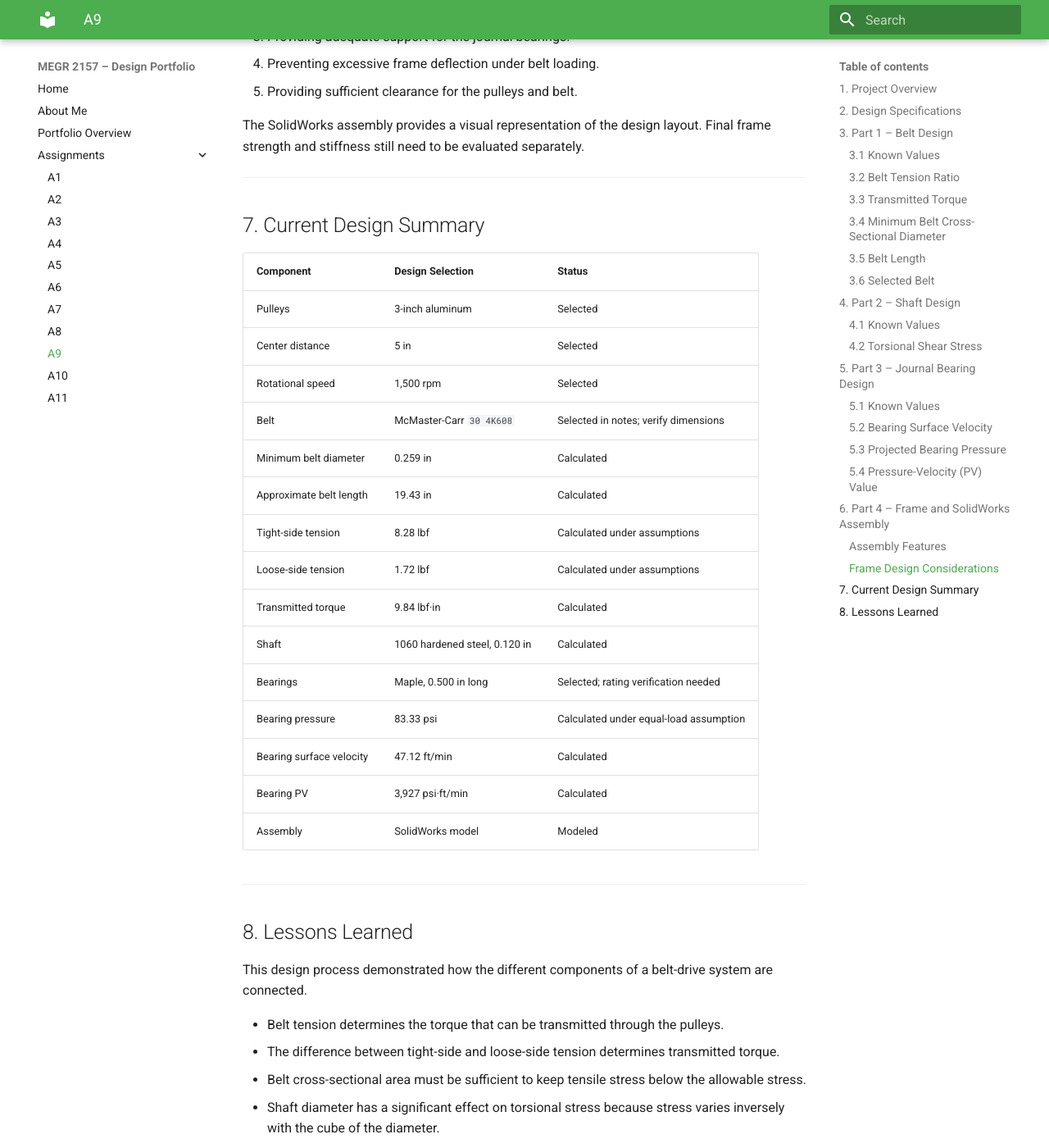
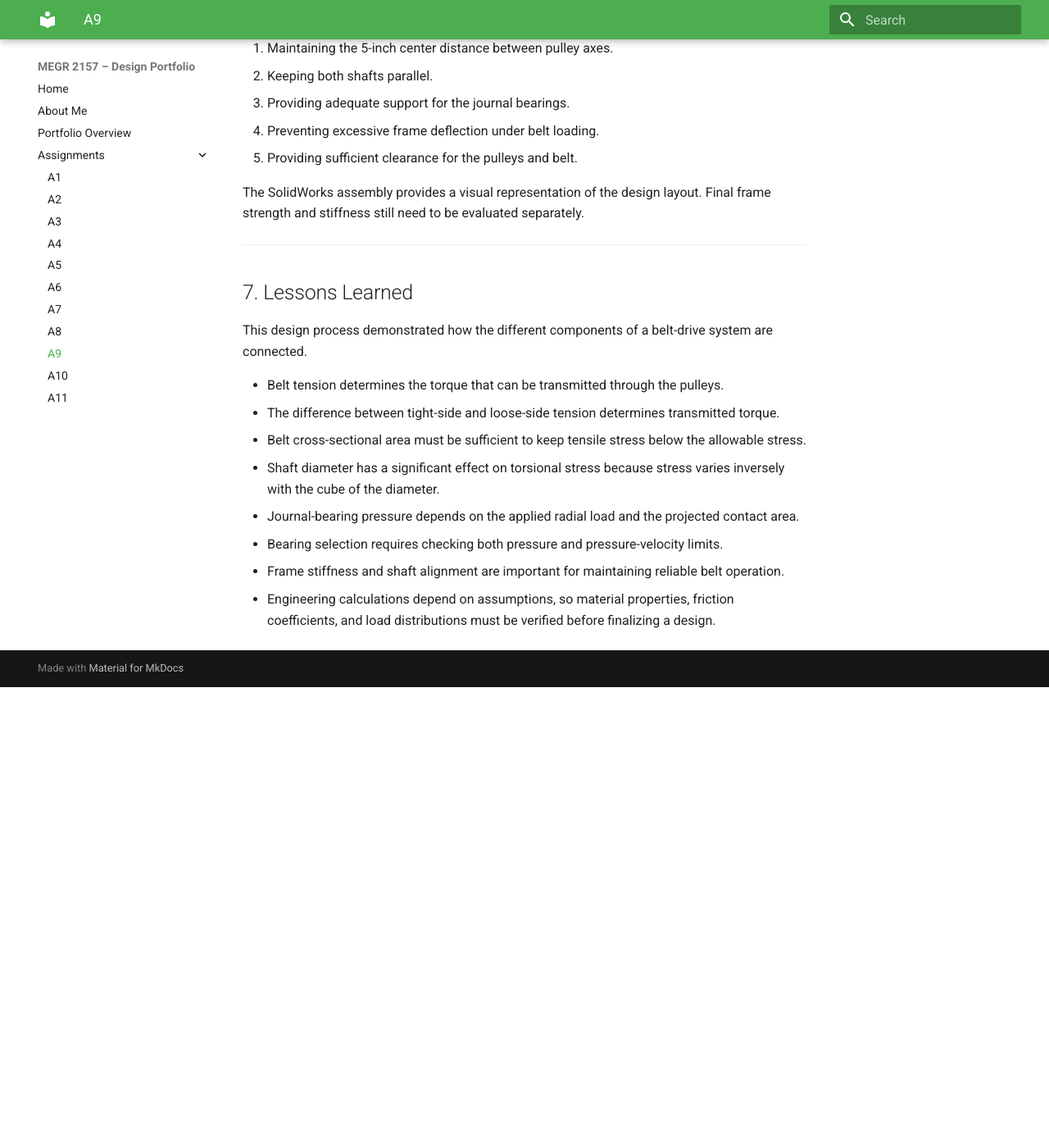
Before and after one commit to ilittle8/design-projects-portfolio, an MkDocs documentation site: the page built from docs/assignments/A09/index.md, in a window 1280 px wide and 1400 px high, scrolled down 8816 px. Shown: the whole window at 82% size. Built offline with MkDocs 1.6.1 and Material for MkDocs 9.7.7, drawn with Linux system fonts in a browser that asks for light colours; after the commit the page ends 9654 px from its top, so only the background shows below that; some of the changed text lies outside the part shown.

Commit message:
Convert LaTeX to Markdown and update section titles
Updated mathematical notation from LaTeX to Markdown format for better rendering in the documentation. Revised section titles and added a new section for lessons learned.

```diff
--- a/docs/assignments/A09/index.md
+++ b/docs/assignments/A09/index.md
@@ -32,60 +33,60 @@ The assembly was modeled in SolidWorks to visualize the relationship between the
 
 ### 3.1 Known Values
 
-- Pulley diameter: \(D=3\text{ in}\)
-- Center distance: \(C=5\text{ in}\)
-- Rotational speed: \(N=1500\text{ rpm}\)
-- Initial static tension: \(5\text{ lbf}\) per belt span
-- Belt yield strength: \(\sigma_y=471\text{ psi}\)
-- Factor of safety: \(SF=3\)
-- Assumed coefficient of friction: \(\mu=0.5\)
-- Angle of contact: \(\theta=180^\circ=\pi\text{ rad}\)
+- Pulley diameter: $D=3\text{ in}$
+- Center distance: $C=5\text{ in}$
+- Rotational speed: $N=1500\text{ rpm}$
+- Initial static tension: $5\text{ lbf}$ per belt span
+- Belt yield strength: $\sigma_y=471\text{ psi}$
+- Factor of safety: $SF=3$
+- Assumed coefficient of friction: $\mu=0.5$
+- Angle of contact: $\theta=180^\circ=\pi\text{ rad}$
 
 ### 3.2 Belt Tension Ratio
 
 The relationship between the tight-side and loose-side belt tensions is estimated using the capstan equation:
 
-\[
+$$
 \frac{T_1}{T_2}=e^{\mu\theta}
-\]
+$$
 
 Substituting the assumed friction coefficient and contact angle:
 
-\[
+$$
 \frac{T_1}{T_2}=e^{(0.5)(\pi)}
-\]
+$$
 
-\[
+$$
 \frac{T_1}{T_2}\approx4.81
-\]
+$$
 
 Therefore:
 
-\[
+$$
 T_2=\frac{T_1}{4.81}
-\]
+$$
 
 The initial total belt tension is:
 
-\[
+$$
 T_1+T_2=10\text{ lbf}
-\]
+$$
 
 Substituting:
 
-\[
+$$
 T_1+\frac{T_1}{4.81}=10
-\]
+$$
 
 Solving:
 
-\[
+$$
 T_1\approx8.28\text{ lbf}
-\]
+$$
 
-\[
+$$
 T_2\approx1.72\text{ lbf}
-\]
+$$
 
 These values use the assumed friction coefficient and the assumption that the total tension remains 10 lbf during operation.
 
@@ -93,67 +94,67 @@ These values use the assumed friction coefficient and the assumption that the to
 
 The torque transmitted through the pulley is calculated using the difference between the belt tensions:
 
-\[
+$$
 \tau=(T_1-T_2)r
-\]
+$$
 
 The pulley radius is:
 
-\[
+$$
 r=\frac{3}{2}=1.5\text{ in}
-\]
+$$
 
 Substituting:
 
-\[
+$$
 \tau=(8.28-1.72)(1.5)
-\]
+$$
 
-\[
+$$
 \boxed{\tau\approx9.84\text{ lbf}\cdot\text{in}}
-\]
+$$
 
 ### 3.4 Minimum Belt Cross-Sectional Diameter
 
 The minimum belt cross-sectional area is determined by limiting the belt stress to the allowable stress:
 
-\[
+$$
 \sigma_{\text{allow}}=\frac{\sigma_y}{SF}
-\]
+$$
 
 Using the tight-side tension:
 
-\[
+$$
 \frac{\sigma_y}{SF}=\frac{T_1}{A}
-\]
+$$
 
 Rearranging:
 
-\[
+$$
 A=\frac{T_1(SF)}{\sigma_y}
-\]
+$$
 
 For a circular belt cross-section:
 
-\[
+$$
 A=\frac{\pi d^2}{4}
-\]
+$$
 
 Combining the equations:
 
-\[
+$$
 d=\sqrt{\frac{4T_1(SF)}{\pi\sigma_y}}
-\]
+$$
 
 Substituting:
 
-\[
+$$
 d=\sqrt{\frac{4(8.28)(3)}{\pi(471)}}
-\]
+$$
 
-\[
+$$
 \boxed{d_{\min}\approx0.259\text{ in}}
-\]
+$$
 
 This is the calculated minimum diameter based on the assumed tensile-stress model.
 
@@ -161,19 +162,19 @@ This is the calculated minimum diameter based on the assumed tensile-stress mode
 
 For two equal-diameter pulleys, the approximate open-belt length is:
 
-\[
+$$
 L=2C+\pi D
-\]
+$$
 
 Substituting:
 
-\[
+$$
 L=2(5)+\pi(3)
-\]
+$$
 
-\[
+$$
 \boxed{L\approx19.43\text{ in}}
-\]
+$$
 
 This is an approximate pitch-line length. The actual belt length should be checked against the selected belt's dimensions and the pulley groove geometry.
 
@@ -192,58 +193,58 @@ The selected belt should be checked against the calculated minimum cross-section
 ### 4.1 Known Values
 
 - Shaft material: 1060 hardened steel
-- Applied torque: approximately \(9.84\text{ lbf}\cdot\text{in}\)
+- Applied torque: approximately $9.84\text{ lbf}\cdot\text{in}$
 - Factor of safety: 3
-- Yield strength used in the calculation: approximately \(86.6\text{ ksi}\) in shear
+- Shear yield strength used in the calculation: approximately $86.6\text{ ksi}$
 
 ### 4.2 Torsional Shear Stress
 
 For a solid circular shaft, the maximum torsional shear stress is:
 
-\[
+$$
 \tau_{\max}=\frac{Tc}{J}
-\]
+$$
 
 Using:
 
-\[
+$$
 c=\frac{d}{2}
-\]
+$$
 
 and:
 
-\[
+$$
 J=\frac{\pi d^4}{32}
-\]
+$$
 
 The equation becomes:
 
-\[
+$$
 \tau_{\max}=\frac{16T}{\pi d^3}
-\]
+$$
 
 Applying the factor of safety:
 
-\[
+$$
 \frac{\tau_y}{SF}=\frac{16T}{\pi d^3}
-\]
+$$
 
 Rearranging for the minimum shaft diameter:
 
-\[
+$$
 d=\sqrt[3]{\frac{16T(SF)}{\pi\tau_y}}
-\]
+$$
 
 Substituting:
 
-\[
+$$
 d=\sqrt[3]{\frac{16(9.837)(3)}
 {\pi(86.6\times10^3)}}
-\]
+$$
 
-\[
+$$
 \boxed{d_{\text{shaft}}\approx0.120\text{ in}}
-\]
+$$
 
 The selected shaft diameter is therefore approximately 0.120 in based on the torsional loading calculation.
 
@@ -255,51 +256,51 @@ This calculation considers torsion. Additional bending loads, stress concentrati
 
 ### 5.1 Known Values
 
-- Shaft diameter: \(d=0.120\text{ in}\)
-- Bearing length: \(L=0.500\text{ in}\)
-- Rotational speed: \(N=1500\text{ rpm}\)
-- Total radial belt force used: \(10\text{ lbf}\)
+- Shaft diameter: $d=0.120\text{ in}$
+- Bearing length: $L=0.500\text{ in}$
+- Rotational speed: $N=1500\text{ rpm}$
+- Total radial belt force used: $10\text{ lbf}$
 - Number of bearings sharing the load: 2
-- Assumed load per bearing: \(5\text{ lbf}\)
+- Assumed load per bearing: $5\text{ lbf}$
 - Selected bearing material: Maple
 
 ### 5.2 Bearing Surface Velocity
 
 The linear surface velocity is:
 
-\[
+$$
 V=\frac{\pi dN}{12}
-\]
+$$
 
 The factor of 12 converts inches per minute to feet per minute.
 
 Substituting:
 
-\[
+$$
 V=\frac{\pi(0.120)(1500)}{12}
-\]
+$$
 
-\[
+$$
 \boxed{V\approx47.12\text{ ft/min}}
-\]
+$$
 
 ### 5.3 Projected Bearing Pressure
 
 The projected bearing pressure is:
 
-\[
+$$
 P=\frac{F}{dL}
-\]
+$$
 
 Using the assumed 5 lbf load on each bearing:
 
-\[
+$$
 P=\frac{5}{(0.120)(0.500)}
-\]
+$$
 
-\[
+$$
 \boxed{P\approx83.33\text{ psi}}
-\]
+$$
 
 The calculation assumes that the two bearings share the total radial load equally.
 
@@ -307,19 +308,19 @@ The calculation assumes that the two bearings share the total radial load equall
 
 The pressure-velocity value is calculated using:
 
-\[
+$$
 PV=P V
-\]
+$$
 
 Substituting:
 
-\[
+$$
 PV=(83.33)(47.12)
-\]
+$$
 
-\[
+$$
 \boxed{PV\approx3927\text{ psi}\cdot\text{ft/min}}
-\]
+$$
 
 The selected bearing material is Maple. Its allowable pressure and PV rating should be compared with these calculated values using the assigned Machinery's Handbook reference (Table 4, page 2440).
 
@@ -355,29 +356,7 @@ The SolidWorks assembly provides a visual representation of the design layout. F
 
 ---
 
-## 7. Current Design Summary
-
-| Component | Design Selection | Status |
-|---|---|---|
-| Pulleys | 3-inch aluminum | Selected |
-| Center distance | 5 in | Selected |
-| Rotational speed | 1,500 rpm | Selected |
-| Belt | McMaster-Carr `30 4K608` | Selected in notes; verify dimensions |
-| Minimum belt diameter | 0.259 in | Calculated |
-| Approximate belt length | 19.43 in | Calculated |
-| Tight-side tension | 8.28 lbf | Calculated under assumptions |
-| Loose-side tension | 1.72 lbf | Calculated under assumptions |
-| Transmitted torque | 9.84 lbf·in | Calculated |
-| Shaft | 1060 hardened steel, 0.120 in | Calculated |
-| Bearings | Maple, 0.500 in long | Selected; rating verification needed |
-| Bearing pressure | 83.33 psi | Calculated under equal-load assumption |
-| Bearing surface velocity | 47.12 ft/min | Calculated |
-| Bearing PV | 3,927 psi·ft/min | Calculated |
-| Assembly | SolidWorks model | Modeled |
-
----
-
-## 8. Lessons Learned
+## 7. Lessons Learned
 
 This design process demonstrated how the different components of a belt-drive system are connected.
 
@@ -389,5 +368,3 @@ This design process demonstrated how the different components of a belt-drive sy
 - Bearing selection requires checking both pressure and pressure-velocity limits.
 - Frame stiffness and shaft alignment are important for maintaining reliable belt operation.
 - Engineering calculations depend on assumptions, so material properties, friction coefficients, and load distributions must be verified before finalizing a design.
-
----
```
Also changed, not shown: other parts of docs/assignments/A09/index.md (+1 -0 lines).
